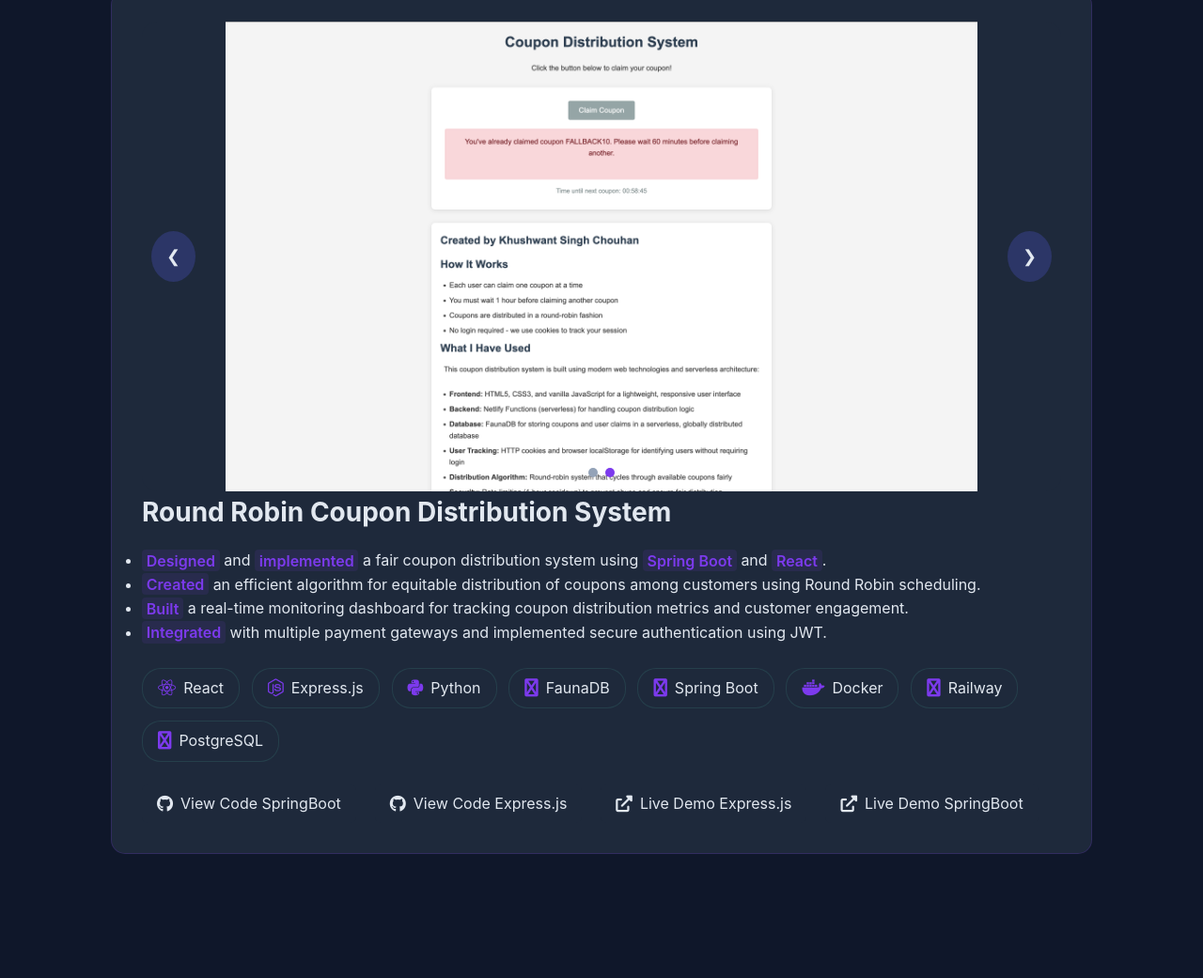
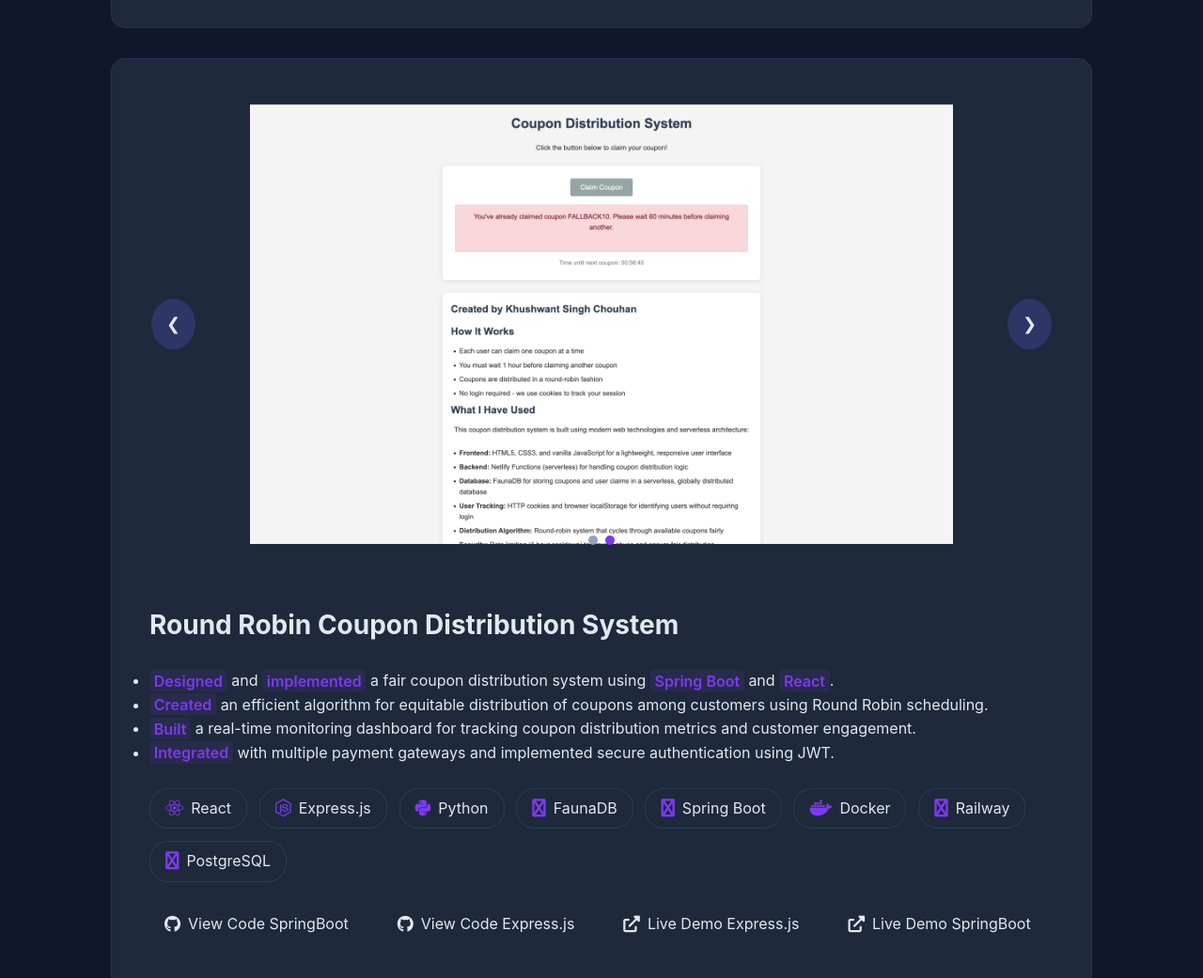
Before and after one commit to alphakhush2201/Portfolio, a website: page index.html in a window 1280 px wide. Shown: the part 1916-2957 px from the top of the page at 94% size. Drawn offline with nearby package versions, Linux system fonts and the light colour scheme.

Commit message:
added padding and border radius to the images

```diff
--- a/styles.css
+++ b/styles.css
@@ -269,7 +269,8 @@
     height: 500px;
     position: relative;
     overflow: hidden;
-    border-radius: 16px;
+    border-radius: 24px;
+    margin-bottom: 2rem;
 }
 
 .slides {
@@ -287,6 +288,8 @@
     height: 100%;
     object-fit: contain;
     background-color: var(--bg-secondary);
+    border-radius: 20px;
+    padding: 1rem;
 }
 
 .slideshow-container {
@@ -301,12 +304,12 @@
 }
 
 .project-details {
-    padding: 0;
+    padding: 1rem 0.5rem;
 }
 
 .project-details h3 {
     font-size: 1.5rem;
-    margin-bottom: 1rem;
+    margin-bottom: 1.5rem;
 }
 
 .project-description {
```
